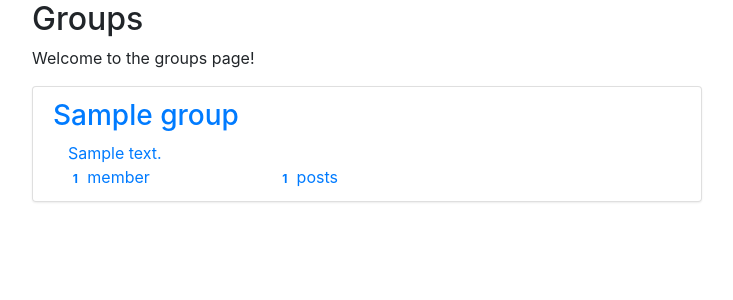
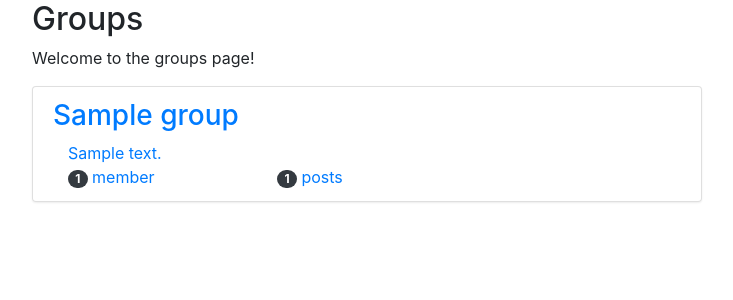
Before and after one commit to inyoka/social-media, a Django app: template groups/templates/groups/group_list.html in a window 1280 px wide. Shown: the part 56-356 px from the top of the page, without its empty margins (98-831 px from the left). Run offline with Django 3.2, Linux system fonts and the light colour scheme; the template is opened without the code that fills it: most values are stand-ins (such as "Sample title", 1, 10 or a date in 2020); some libraries are stand-ins or nearby versions.

Commit message:
Fix badges for Bootstrap 4

```diff
--- a/groups/templates/groups/group_list.html
+++ b/groups/templates/groups/group_list.html
@@ -27,11 +27,11 @@
         {{group.description_html|safe}}
         <div class="row">
             <div class="col-md-4">
-              <span class="badge">{{group.members.count}}</span>
+              <span class="badge badge-pill badge-dark">{{group.members.count}}</span>
               member{{group.members.count|pluralize}}
             </div>
             <div class="col-md-4">
-              <span class="badge">{{group.posts.count}}</span>
+              <span class="badge badge-pill badge-dark">{{group.posts.count}}</span>
               posts{{group.posts.count|pluralize}}
             </div>
         </div>
```
